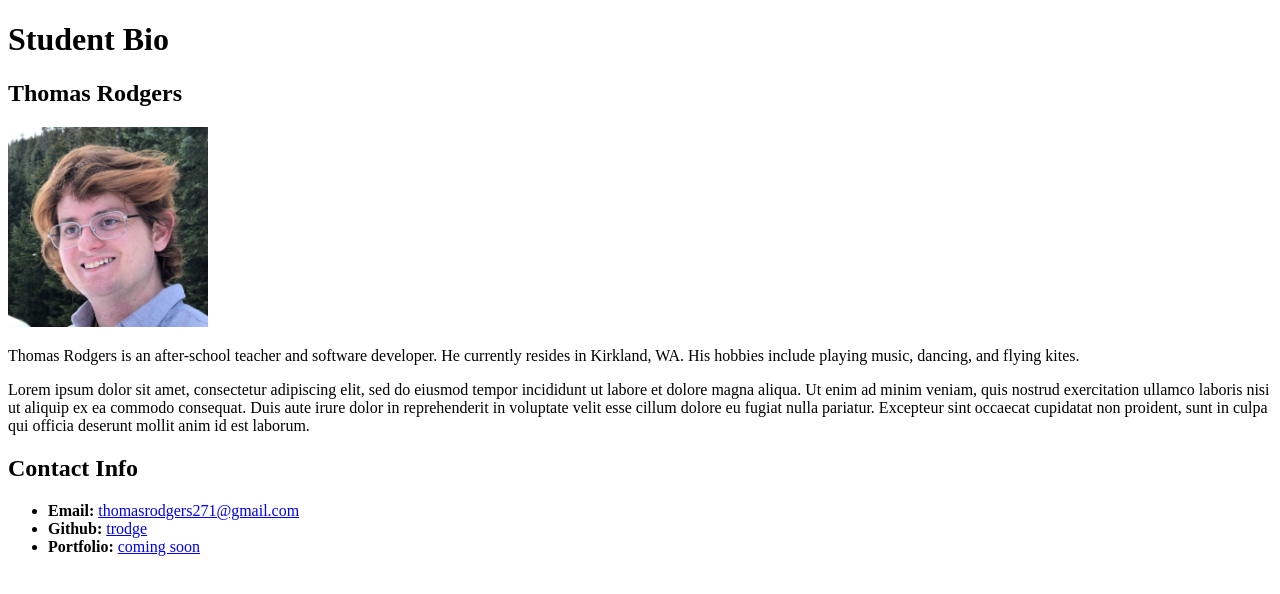
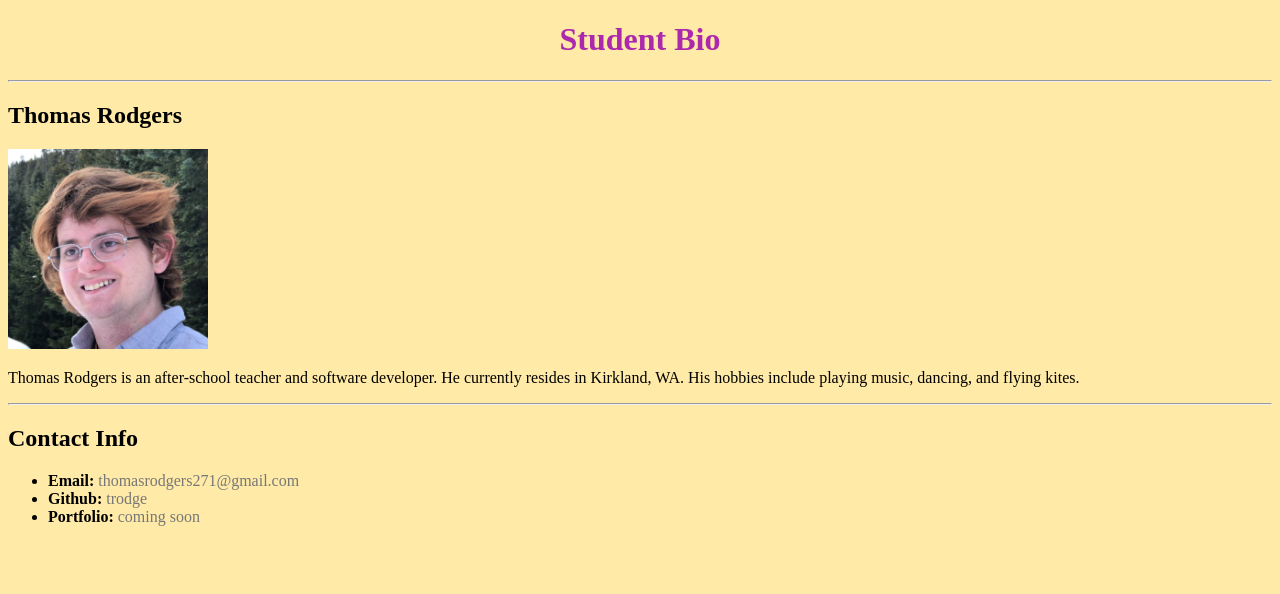
Before and after one commit to trodge/Basic-Bio, a plain HTML site: page index.html in a window 1280 px wide. Drawn offline with Linux system fonts and the light colour scheme.

Commit message:
added css

```diff
--- /dev/null
+++ b/css/styles.css
@@ -0,0 +1,13 @@
+body {
+    background: #ffeaa7;
+}
+
+header {
+    text-align: center;
+    color: #ac28ac;
+}
+
+a {
+    color: #777777;
+    text-decoration: none;
+}
--- a/index.html
+++ b/index.html
@@ -1,19 +1,24 @@
 <!DOCTYPE html>
 <html>
+
 <head>
     <meta charset="en-us">
     <title>Student Bio</title>
+    <link rel="stylesheet" type="text/css" href="css/styles.css">
 </head>
+
 <body>
     <header>
         <h1>Student Bio</h1>
     </header>
+    <hr>
     <section>
         <h2>Thomas Rodgers</h2>
         <img src="me.jpg" width="200px" height="200px">
-            <p>Thomas Rodgers is an after-school teacher and software developer. He currently resides in Kirkland, WA. His hobbies include playing music, dancing, and flying kites.</p>
-            <p>Lorem ipsum dolor sit amet, consectetur adipiscing elit, sed do eiusmod tempor incididunt ut labore et dolore magna aliqua. Ut enim ad minim veniam, quis nostrud exercitation ullamco laboris nisi ut aliquip ex ea commodo consequat. Duis aute irure dolor in reprehenderit in voluptate velit esse cillum dolore eu fugiat nulla pariatur. Excepteur sint occaecat cupidatat non proident, sunt in culpa qui officia deserunt mollit anim id est laborum.</p>
+        <p>Thomas Rodgers is an after-school teacher and software developer. He currently resides in Kirkland, WA. His
+            hobbies include playing music, dancing, and flying kites.</p>
     </section>
+    <hr>
     <footer>
         <h2>Contact Info</h2>
         <ul>
@@ -23,4 +28,5 @@
         </ul>
     </footer>
 </body>
+
 </html>
```
Also changed, not shown: 1 other file. Lines whose indentation alone changed are shown as unchanged.
